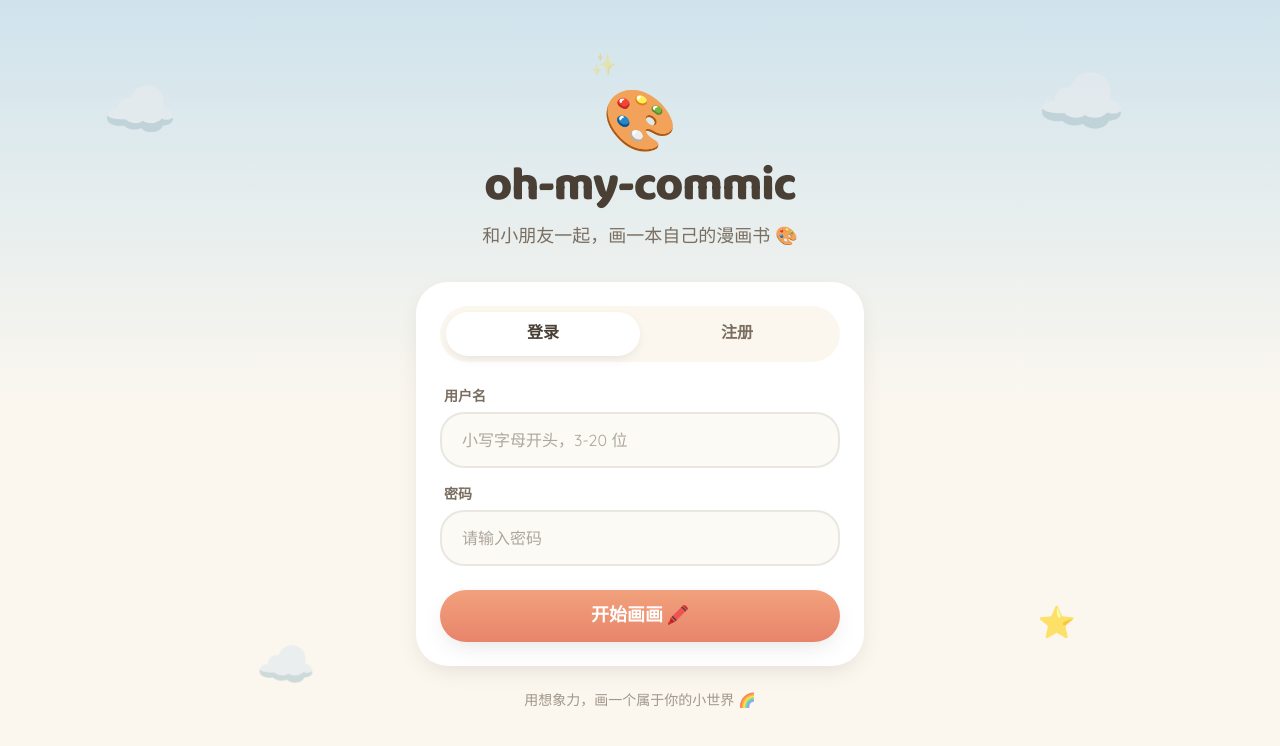
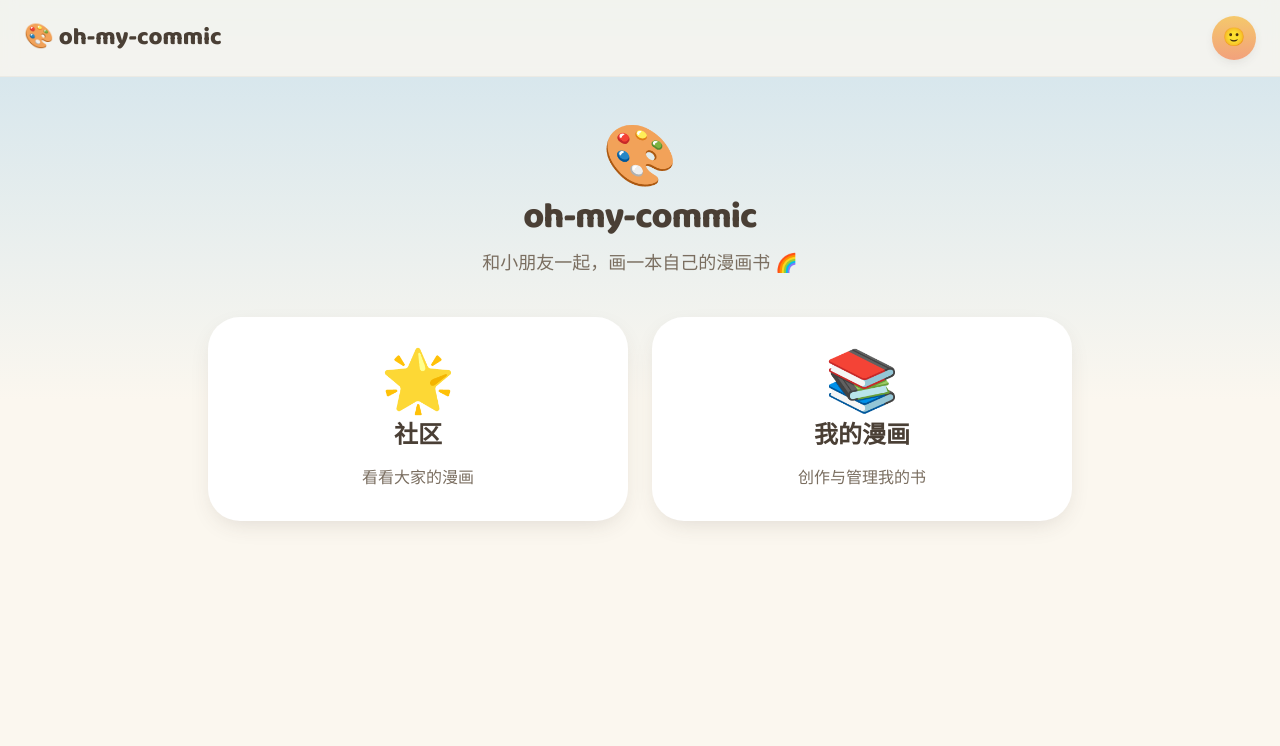
Before and after one commit to seven-agents/oh-my-commic, a React (Vite) app in the folder web/: page / in a window 1280 px wide. Before the commit this address led to /login. Shown: the top 746 px of the page. Built offline with nearby package versions, Linux system fonts and the light colour scheme.

Commit message:
feat(web): 公开 Home 两入口 + 书架迁到 /my + 登录跳转 /my

```diff
--- a/web/src/App.tsx
+++ b/web/src/App.tsx
@@ -1,5 +1,6 @@
 import { Routes, Route } from 'react-router-dom'
 import { RequireAuth } from './auth/RequireAuth'
+import Home from './pages/Home'
 import Login from './pages/Login'
 import Bookshelf from './pages/Bookshelf'
 import BookWorkspace from './pages/BookWorkspace'
@@ -20,7 +21,8 @@ export default function App() {
     <Routes>
       <Route path="/login" element={<Login />} />
 
-      <Route path="/" element={<Protected><Bookshelf /></Protected>} />
+      <Route path="/" element={<Home />} />
+      <Route path="/my" element={<Protected><Bookshelf /></Protected>} />
       <Route path="/profile" element={<Protected><Profile /></Protected>} />
       <Route path="/books/:id" element={<Protected><BookWorkspace /></Protected>} />
       <Route path="/books/:id/read" element={<Protected><BookReader /></Protected>} />
--- a/web/src/pages/BookWorkspace.tsx
+++ b/web/src/pages/BookWorkspace.tsx
@@ -63,7 +63,7 @@ export default function BookWorkspace() {
     <div className="min-h-screen bg-cream">
       <AppHeader
         right={
-          <Link to="/">
+          <Link to="/my">
             <Button variant="ghost" className="text-sm">
               ← 书架
             </Button>
@@ -80,7 +80,7 @@ export default function BookWorkspace() {
             title="这本书没打开"
             description={loadError || '找不到这本书'}
             action={
-              <Link to="/">
+              <Link to="/my">
                 <Button variant="ghost">回到书架</Button>
               </Link>
             }
--- a/web/src/pages/ChapterEditor.tsx
+++ b/web/src/pages/ChapterEditor.tsx
@@ -70,7 +70,7 @@ export default function ChapterEditor() {
             title="这一章打不开"
             description={error || '找不到这个章节'}
             action={
-              <Link to="/">
+              <Link to="/my">
                 <Button variant="ghost">回到书架</Button>
               </Link>
             }
--- /dev/null
+++ b/web/src/pages/Home.tsx
@@ -0,0 +1,62 @@
+import { Link } from 'react-router-dom'
+import { AppHeader } from '../components/AppHeader'
+import { Card } from '../components/ui'
+
+// 入口卡：一个大图标 + 标题 + 副标题，整卡可点跳转到目标路由。
+type EntryCardProps = {
+  to: string
+  emoji: string
+  title: string
+  subtitle: string
+}
+
+function EntryCard({ to, emoji, title, subtitle }: EntryCardProps) {
+  return (
+    <Link to={to} className="block">
+      <Card className="flex flex-col items-center gap-3 p-8 text-center transition-transform hover:-translate-y-1">
+        <span className="text-6xl" aria-hidden>
+          {emoji}
+        </span>
+        <h2 className="font-display text-2xl font-extrabold text-ink">{title}</h2>
+        <p className="text-ink-soft">{subtitle}</p>
+      </Card>
+    </Link>
+  )
+}
+
+// 公开落地页：两个大入口（社区 / 我的漫画）。
+// 未登录也可点「我的漫画」，进入 /my 由 RequireAuth 引导登录。
+export default function Home() {
+  return (
+    <div className="min-h-screen bg-gradient-to-b from-sky/40 via-cream to-cream">
+      <AppHeader />
+
+      <main className="mx-auto max-w-4xl px-4 py-12">
+        <header className="mb-10 text-center">
+          <div className="mb-3 text-6xl animate-float" aria-hidden>
+            🎨
+          </div>
+          <h1 className="font-display text-4xl font-extrabold tracking-tight text-ink">
+            oh-my-commic
+          </h1>
+          <p className="mt-3 text-lg text-ink-soft">和小朋友一起，画一本自己的漫画书 🌈</p>
+        </header>
+
+        <div className="grid gap-6 sm:grid-cols-2">
+          <EntryCard
+            to="/community"
+            emoji="🌟"
+            title="社区"
+            subtitle="看看大家的漫画"
+          />
+          <EntryCard
+            to="/my"
+            emoji="📚"
+            title="我的漫画"
+            subtitle="创作与管理我的书"
+          />
+        </div>
+      </main>
+    </div>
+  )
+}
--- a/web/src/pages/Login.tsx
+++ b/web/src/pages/Login.tsx
@@ -79,7 +79,7 @@ export default function Login() {
     }
     try {
       await login(username.trim(), password)
-      navigate('/', { replace: true })
+      navigate('/my', { replace: true })
     } catch (err) {
       setError(errorMessage(err))
     }
@@ -100,7 +100,7 @@ export default function Login() {
         inviteCode: inviteCode.trim(),
         nickname: nickname.trim() || undefined,
       })
-      navigate('/', { replace: true })
+      navigate('/my', { replace: true })
     } catch (err) {
       setError(errorMessage(err))
     }
--- a/web/src/pages/Profile.tsx
+++ b/web/src/pages/Profile.tsx
@@ -89,7 +89,7 @@ export default function Profile() {
     <div className="min-h-screen bg-cream">
       <AppHeader
         right={
-          <Link to="/">
+          <Link to="/my">
             <Button variant="ghost" className="text-sm">
               ← 返回
             </Button>
--- a/web/src/pages/Reader.tsx
+++ b/web/src/pages/Reader.tsx
@@ -63,7 +63,7 @@ export default function Reader() {
             title="这本书还没准备好"
             description={error || '找不到这个章节'}
             action={
-              <Link to="/">
+              <Link to="/my">
                 <Button variant="ghost">回到书架</Button>
               </Link>
             }
```
Also changed, not shown: 1 other file (tests, documents, lock files or other folders).
